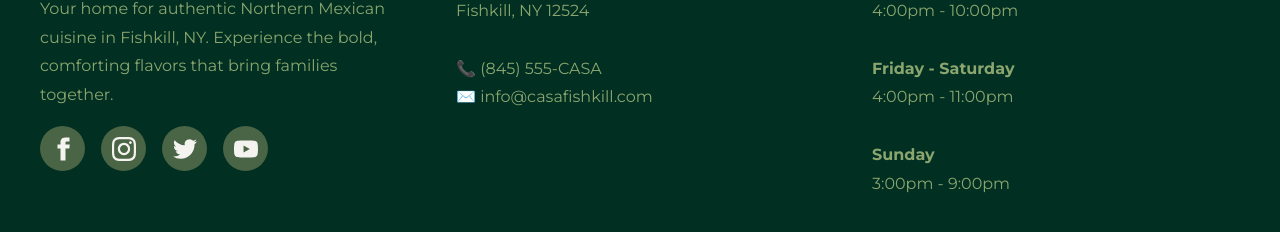
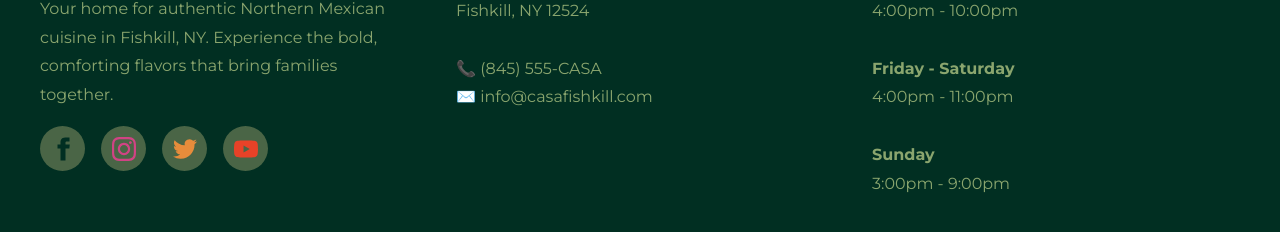
Before and after one commit to montjeffrey/CasaDraft, a website: page index.html in a window 1280 px wide. Shown: the part 3981-4213 px from the top of the page. Drawn offline with Linux system fonts and the light colour scheme.

Commit message:
Update social media icons with cream background and colored icons

```diff
--- a/index.html
+++ b/index.html
@@ -641,7 +641,7 @@
             left: 0;
             width: 100%;
             height: 100%;
-            background: var(--forest);
+            background: var(--cream);
             transition: all 0.3s ease;
             z-index: -1;
         }
@@ -655,10 +655,10 @@
             box-shadow: 0 5px 15px rgba(0,0,0,0.2);
         }
 
-        .social-links a.facebook::before { background: var(--forest); }
-        .social-links a.instagram::before { background: var(--pink); }
-        .social-links a.twitter::before { background: var(--orange); }
-        .social-links a.youtube::before { background: var(--red); }
+        .social-links a.facebook { color: var(--forest); }
+        .social-links a.instagram { color: var(--pink); }
+        .social-links a.twitter { color: var(--orange); }
+        .social-links a.youtube { color: var(--red); }
 
         .footer-bottom {
             border-top: 1px solid var(--sage);
```
